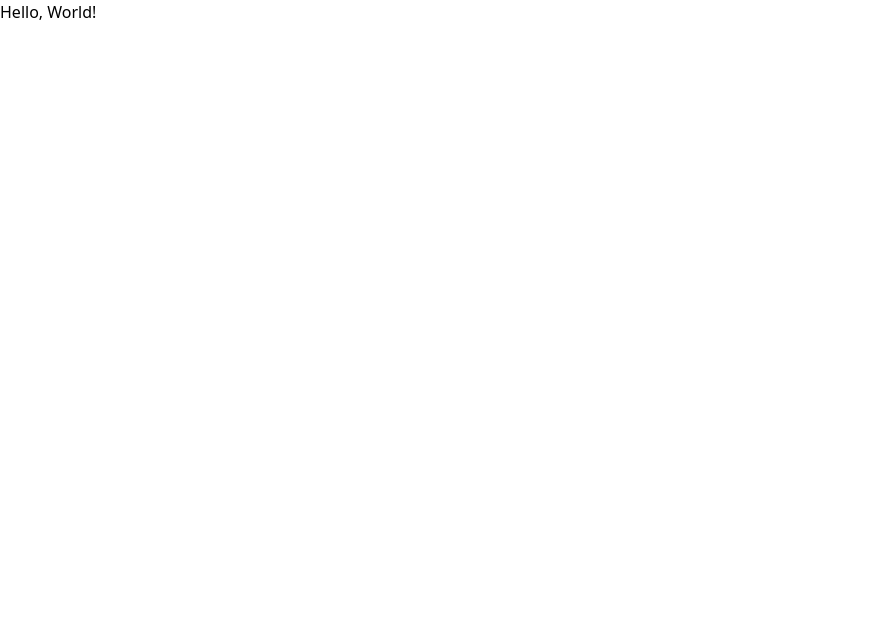
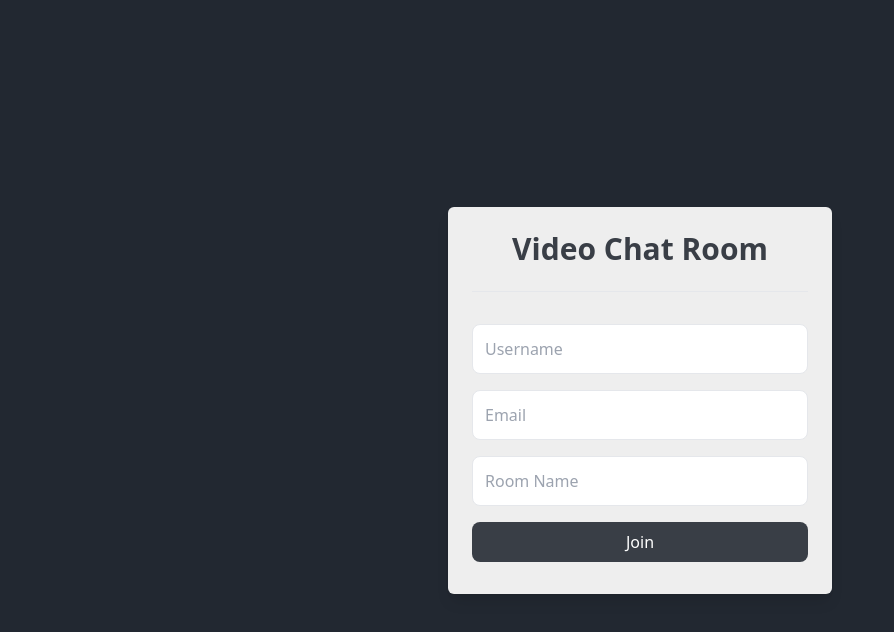
Before and after one commit to Mahendran-Murugan/Room-Video-Chat-WebRTC, a React (Create React App) app in the folder client/: page / in a window 1280 px wide. Shown: the top 632 px of the page, without its empty margins (0-894 px from the left). Built offline with nearby package versions, Linux system fonts and the light colour scheme.

Commit message:
feat: complete design for landingScreen

```diff
--- a/client/package.json
+++ b/client/package.json
@@ -8,7 +8,9 @@
     "@testing-library/user-event": "^13.5.0",
     "react": "^18.3.1",
     "react-dom": "^18.3.1",
+    "react-router-dom": "^6.23.1",
     "react-scripts": "5.0.1",
+    "socket.io-client": "^4.7.5",
     "web-vitals": "^2.1.4"
   },
   "scripts": {
--- a/client/src/App.js
+++ b/client/src/App.js
@@ -1,8 +1,14 @@
+import React from 'react'
+import { Route, Routes } from 'react-router-dom'
+import { LandingScreen } from './components/screen/LandingScreen';
+import { RoomScreen } from './components/screen/RoomScreen';
+
 function App() {
   return (
-    <>
-      <h1>Hello, World!</h1>
-    </>
+    <Routes>
+      <Route path='/' element={<LandingScreen />} />
+      <Route path='/room' element={<RoomScreen />} />
+    </Routes>
   );
 }
 
--- /dev/null
+++ b/client/src/components/screen/LandingScreen.js
@@ -0,0 +1,30 @@
+import React, { useCallback, useState } from 'react'
+
+export const LandingScreen = () => {
+
+    const [username, setUsername] = useState("");
+    const [email, setEmail] = useState("");
+    const [room, setRoom] = useState("");
+
+    const handleSubmit = useCallback((e) => {
+        e.preventDefault();
+        console.log({
+            username,
+            email,
+            room
+        });
+    }, [username, email, room])
+
+    return (
+        <div className='flex justify-center items-center h-screen bg-primary'>
+            <form className='w-96 p-6 shadow-lg bg-background rounded-md' onSubmit={handleSubmit}>
+                <h1 className='text-3xl text-center text-secondary font-semibold '>Video Chat Room</h1>
+                <hr className='my-6' />
+                <input type='text' value={username} className='border w-full text-base p-3 my-2 focus:outline-none focus:ring-0 focus:border-gray-600 rounded-lg' onChange={e => setUsername(e.target.value)} id='username' placeholder='Username' />
+                <input type='email' value={email} className='border w-full text-base p-3 my-2 focus:outline-none focus:ring-0 focus:border-gray-600 rounded-lg' onChange={e => setEmail(e.target.value)} id='username' placeholder='Email' />
+                <input type='text' value={room} className='border w-full text-base p-3 my-2 focus:outline-none focus:ring-0 focus:border-gray-600 rounded-lg' onChange={e => setRoom(e.target.value)} id='username' placeholder='Room Name' />
+                <button type='submit' className='border- border-secondary bg-secondary text-white py-2 w-full my-2 rounded-lg' id='username'>Join</button>
+            </form>
+        </div>
+    )
+}
--- /dev/null
+++ b/client/src/components/screen/RoomScreen.js
@@ -0,0 +1,9 @@
+import React from 'react'
+
+export const RoomScreen = () => {
+    return (
+        <div className='flex items-center justify-center'>
+            <h1 className='text-3xl font-bold underline'>Room</h1>
+        </div>
+    )
+}
--- a/client/src/index.js
+++ b/client/src/index.js
@@ -2,10 +2,11 @@ import React from 'react';
 import ReactDOM from 'react-dom/client';
 import './index.css';
 import App from './App';
+import { BrowserRouter } from 'react-router-dom';
 
 const root = ReactDOM.createRoot(document.getElementById('root'));
 root.render(
-  <React.StrictMode>
+  <BrowserRouter>
     <App />
-  </React.StrictMode>
+  </BrowserRouter>
 );
--- a/client/tailwind.config.js
+++ b/client/tailwind.config.js
@@ -4,7 +4,14 @@ module.exports = {
     "./src/**/*.{js,jsx,ts,tsx}",
   ],
   theme: {
-    extend: {},
+    extend: {
+      colors: {
+        'primary': '#222831',
+        'secondary': '#393E46',
+        'text': '#00ADB5',
+        'background': '#EEEEEE'
+      }
+    },
   },
   plugins: [],
 }
```
Also changed, not shown: client/src/components/contexts/SocketProvider.js (added), 1 other file (tests, documents, lock files or other folders).
